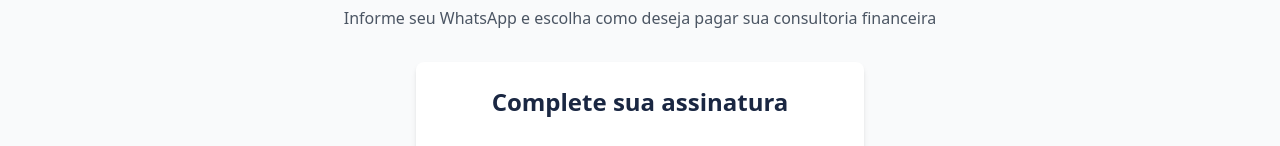
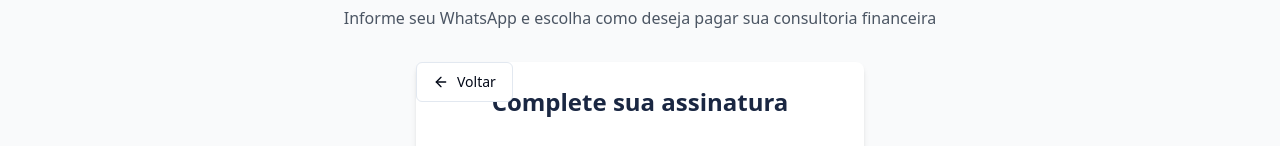
Before and after one commit to duopbr/financial-whatsapp-consultation, a React (Vite) app: page /checkout in a window 1280 px wide. Shown: the part 151-297 px from the top of the page. Built offline with nearby package versions, Linux system fonts and the light colour scheme.

Commit message:
Fix: Add link to the logo button
The logo button in the top-left corner was not linking to the home page. This commit adds the link to the button.

```diff
--- a/src/components/CheckoutForm.tsx
+++ b/src/components/CheckoutForm.tsx
@@ -1,9 +1,9 @@
 
 import React, { useState } from 'react';
 import { Button } from "@/components/ui/button";
-import { useNavigate } from 'react-router-dom';
+import { Link, useNavigate } from 'react-router-dom';
 import { toast } from "@/hooks/use-toast";
-import { Loader2, CreditCard, QrCode } from 'lucide-react';
+import { Loader2, CreditCard, QrCode, ArrowLeft } from 'lucide-react';
 import { RadioGroup, RadioGroupItem } from "@/components/ui/radio-group";
 import { Form, FormControl, FormField, FormItem, FormLabel } from "@/components/ui/form";
 import { useForm } from "react-hook-form";
@@ -40,7 +40,14 @@ export const CheckoutForm = () => {
   });
 
   return (
-    <div className="checkout-container">
+    <div className="checkout-container relative">
+      <Link to="/" className="absolute top-0 left-0">
+        <Button variant="outline" className="flex items-center gap-2">
+          <ArrowLeft size={18} />
+          Voltar
+        </Button>
+      </Link>
+
       <h2 className="text-2xl font-bold mb-6 text-center text-finance-navy">
         Complete sua assinatura
       </h2>
```
